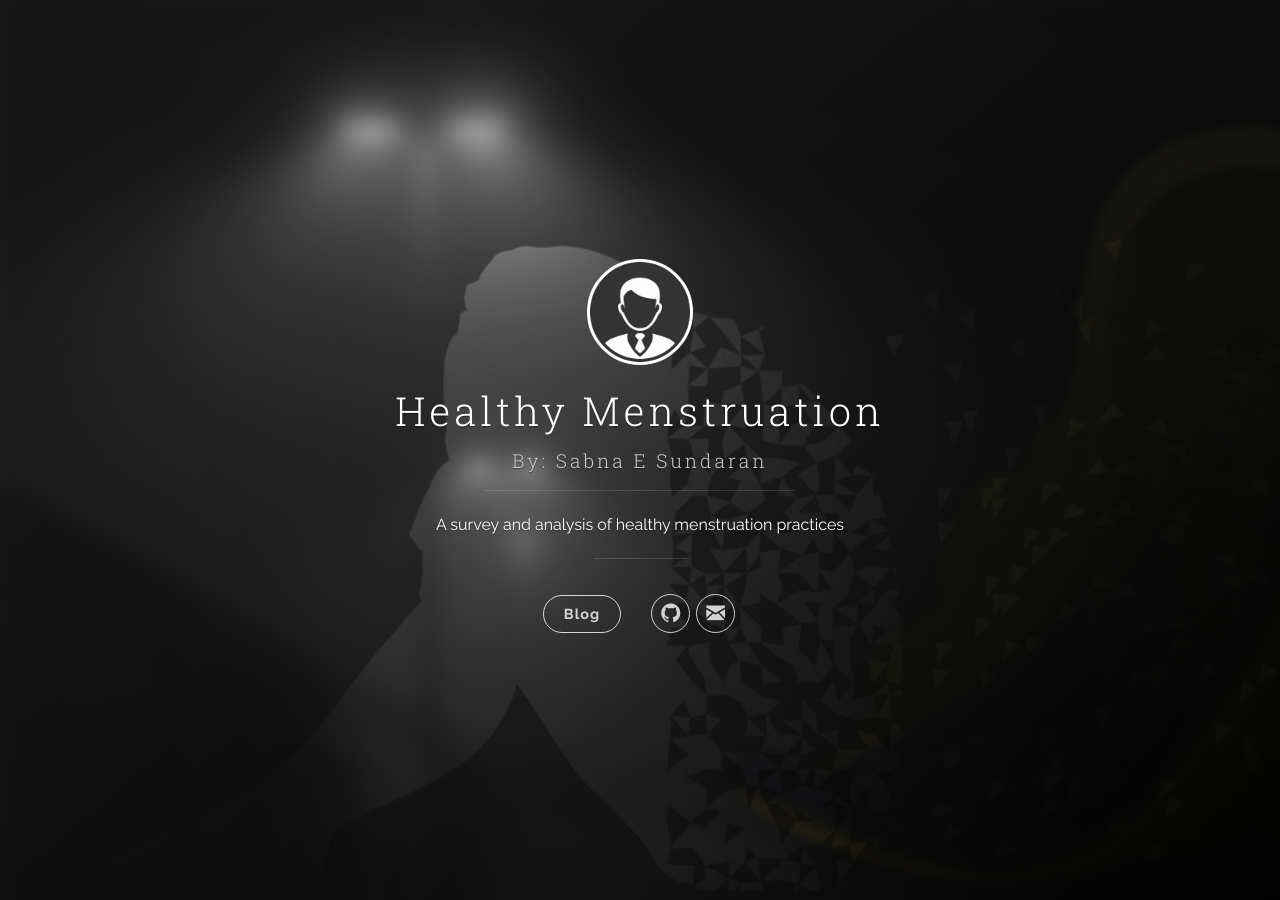
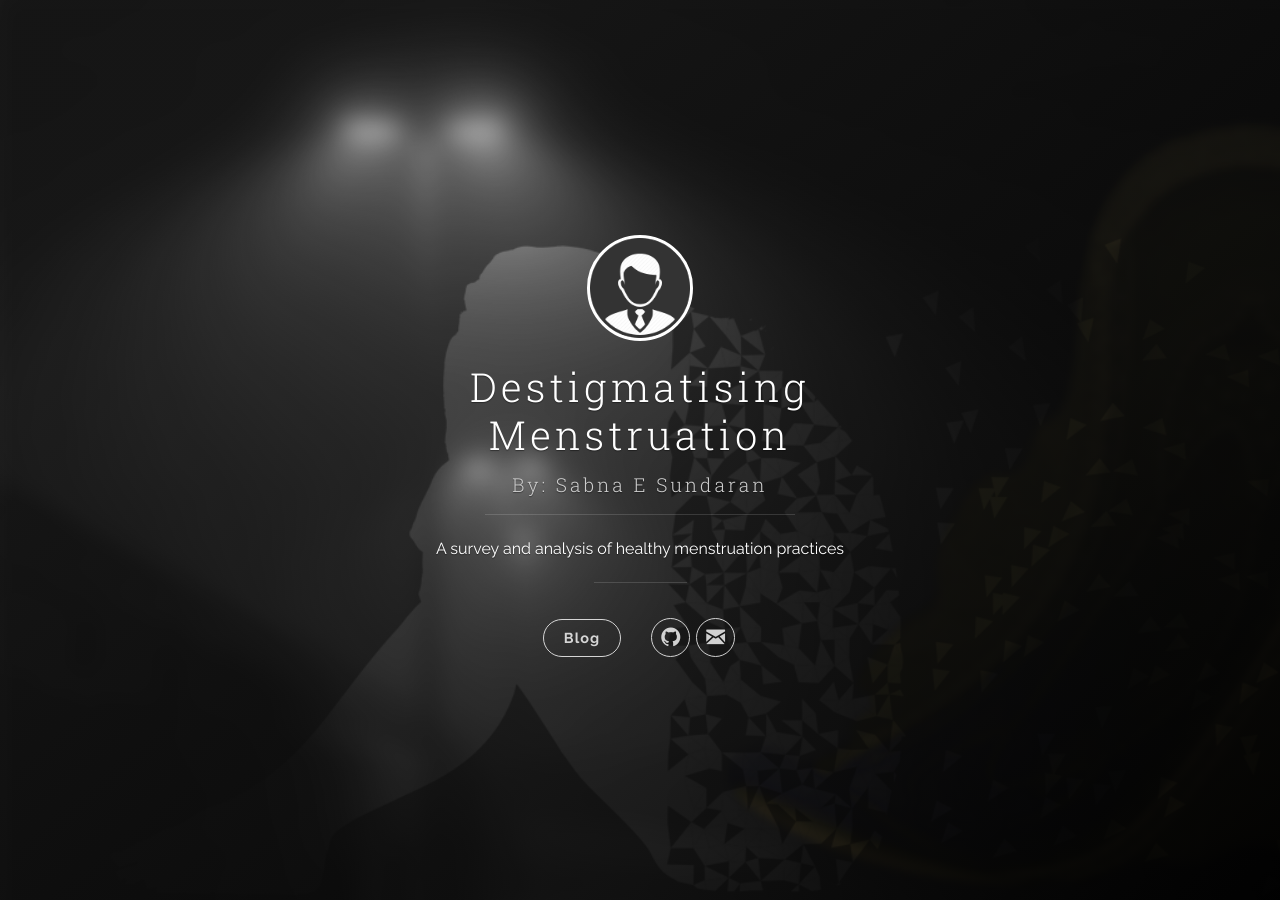
Before and after one commit to ssabna/Portfolio, a Jekyll site: the page built from index.html, in a window 1280 px wide. Built offline with Jekyll 4.4.1, drawn with Linux system fonts in a browser that asks for light colours; the list of posts is cut into pages by our own code.

Commit message:
Update _config.yml

```diff
--- a/_config.yml
+++ b/_config.yml
@@ -1,5 +1,5 @@
 # Site settings
-title: Healthy Menstruation
+title: Destigmatising Menstruation
 description: 'A survey and analysis of healthy menstruation practices'
 url: 'https://ssabna.github.io'
 baseurl: '/Portfolio'
```
